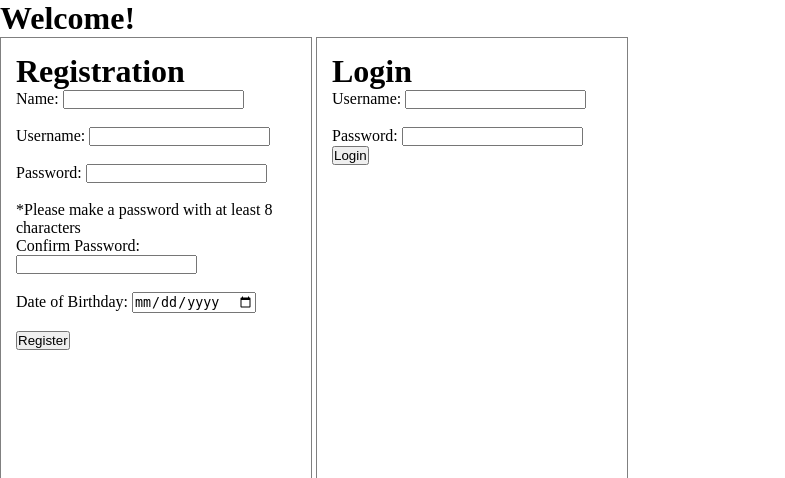
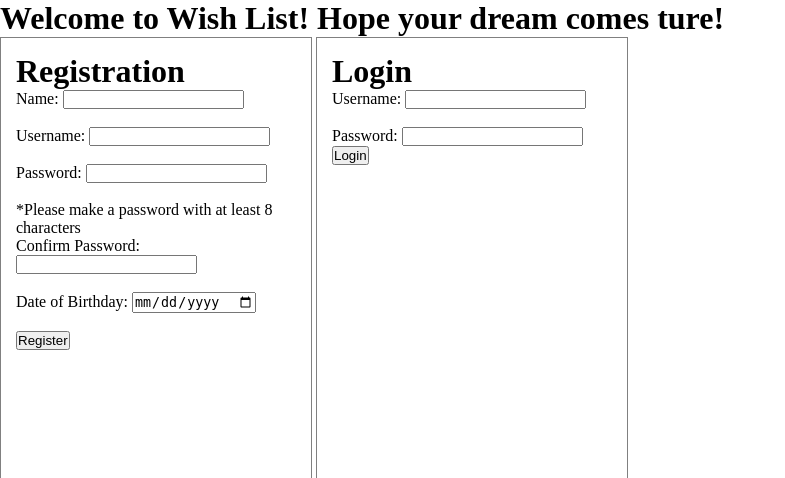
Before and after one commit to kzdd/wishlist, a Django app: page / in a window 1280 px wide. Shown: the top 478 px of the page, without its empty margins (0-785 px from the left). Run offline with Django 3.2, Linux system fonts and the light colour scheme; parts of the project's set-up code (start-up, migrations or seed data) failed here and were passed over.

Commit message:
updated some files

```diff
--- a/apps/logreg/templates/logreg/index.html
+++ b/apps/logreg/templates/logreg/index.html
@@ -2,12 +2,12 @@
 <html>
   <head>
     <meta charset="utf-8">
-    <title>Login|Registration</title>
+    <title>The Wish List</title>
     {% load staticfiles %}
     <link rel="stylesheet" href="{% static 'logreg/css/style.css' %}"media="screen" title="no title"  charset="utf-8">
   </head>
   <body>
-    <h1>Welcome!</h1>
+    <h1>Welcome to Wish List! Hope your dream comes ture!</h1>
     <div class="block">
       <h1>
         Registration
```
